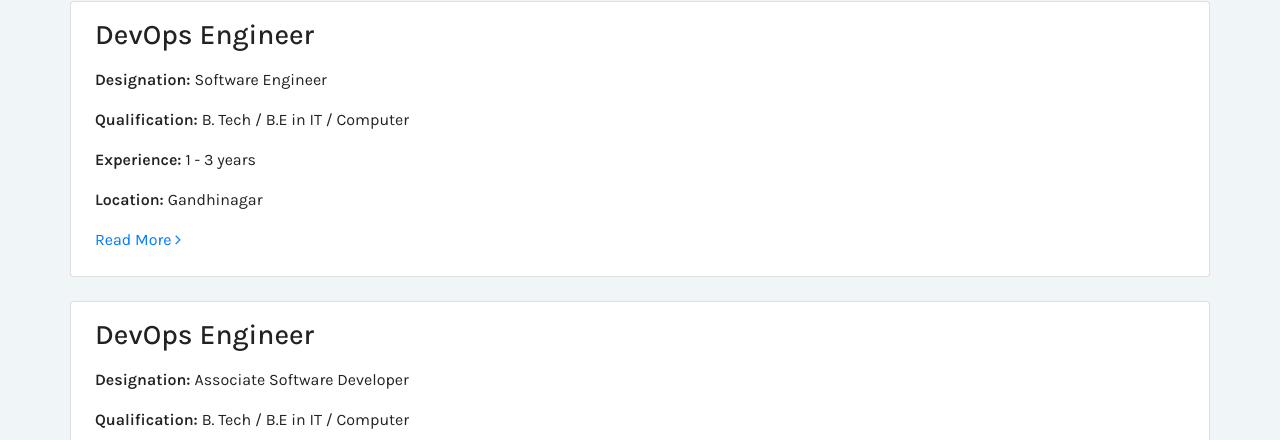
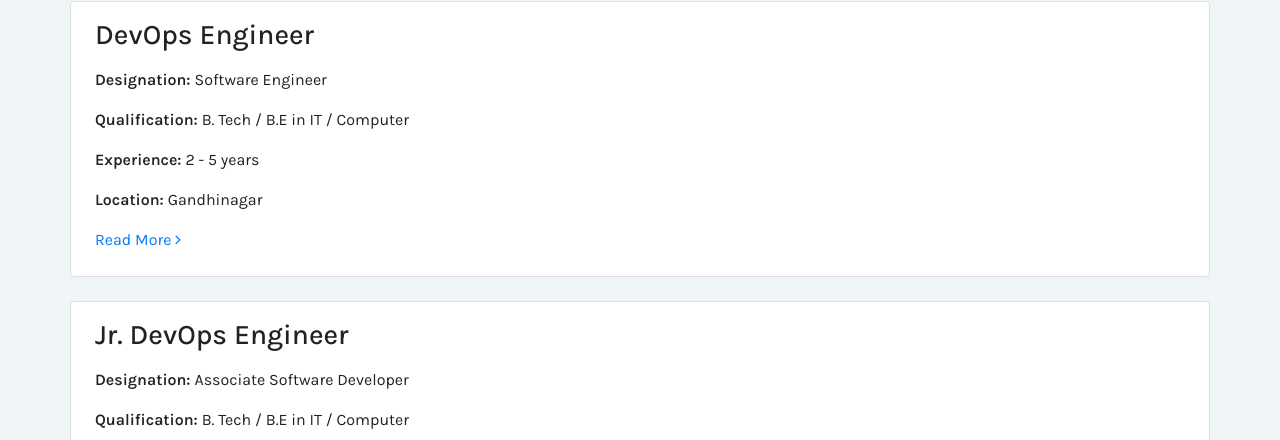
Before and after one commit to upvision-in/www.upvision.in, a Jekyll site: the page built from pages/careers.html, in a window 1280 px wide. Shown: the part 818-1258 px from the top of the page. Built offline with Jekyll 4.4.1, drawn with Linux system fonts in a browser that asks for light colours.

Commit message:
Updated job title for Jr. Post

```diff
--- a/pages/careers.html
+++ b/pages/careers.html
@@ -79,7 +79,7 @@ width: 256
                             </p>
                             <p><b>Designation: </b>Software Engineer</p>
                             <p><b>Qualification: </b>B. Tech / B.E in IT / Computer</p>
-                            <p><b>Experience: </b>1 - 3 years</p>
+                            <p><b>Experience: </b>2 - 5 years</p>
                             <p><b>Location: </b>Gandhinagar</p>
                         </div>
                         <div id="collapseThree" class="collapse" aria-labelledby="headingThree">
@@ -132,7 +132,7 @@ width: 256
                     <div class="card px-4 pb-4 mb-4">
                         <div id="headingTwo">
                             <p>
-                            <h3>DevOps Engineer</h3>
+                            <h3>Jr. DevOps Engineer</h3>
                             </p>
                             <p><b>Designation: </b>Associate Software Developer</p>
                             <p><b>Qualification: </b>B. Tech / B.E in IT / Computer</p>
```
